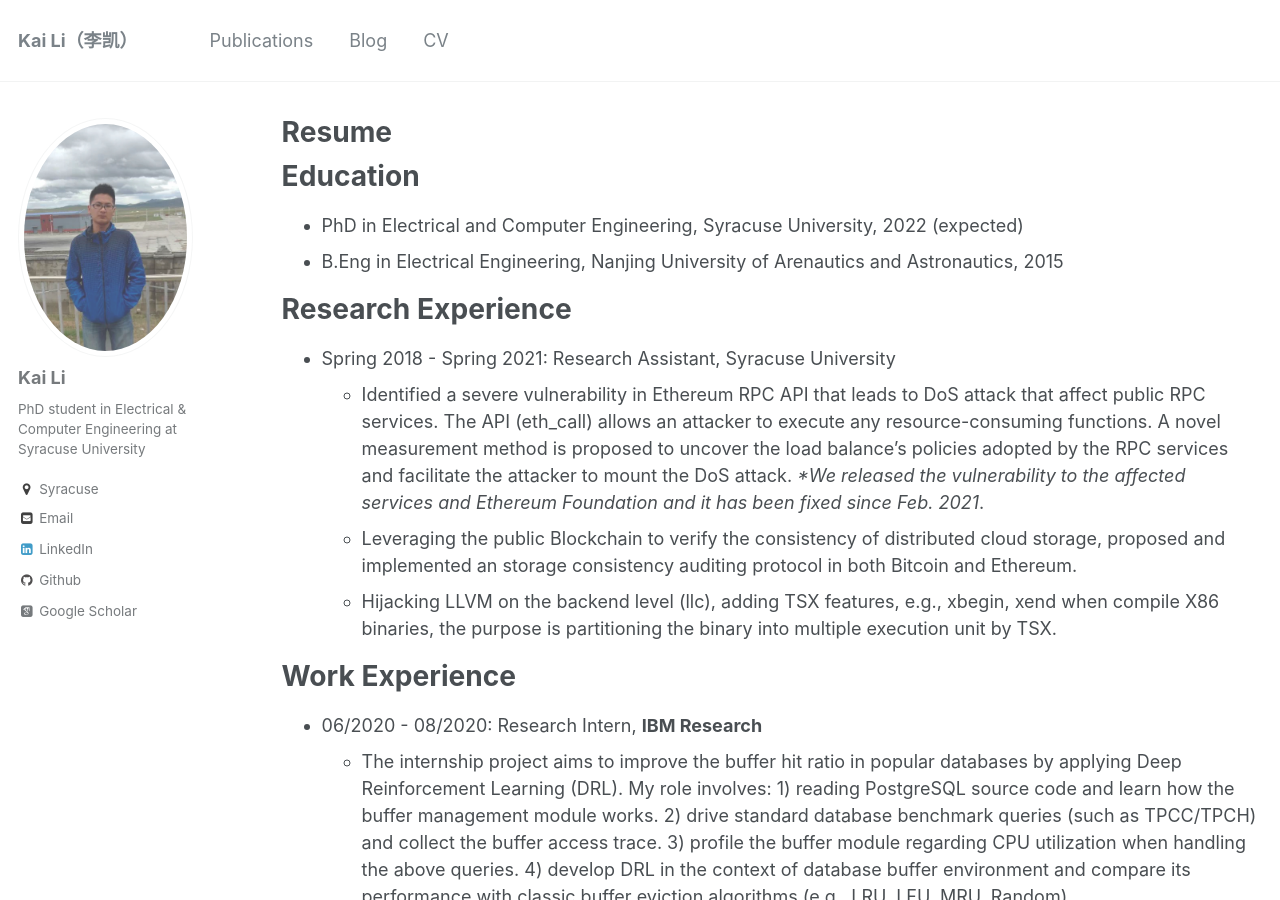
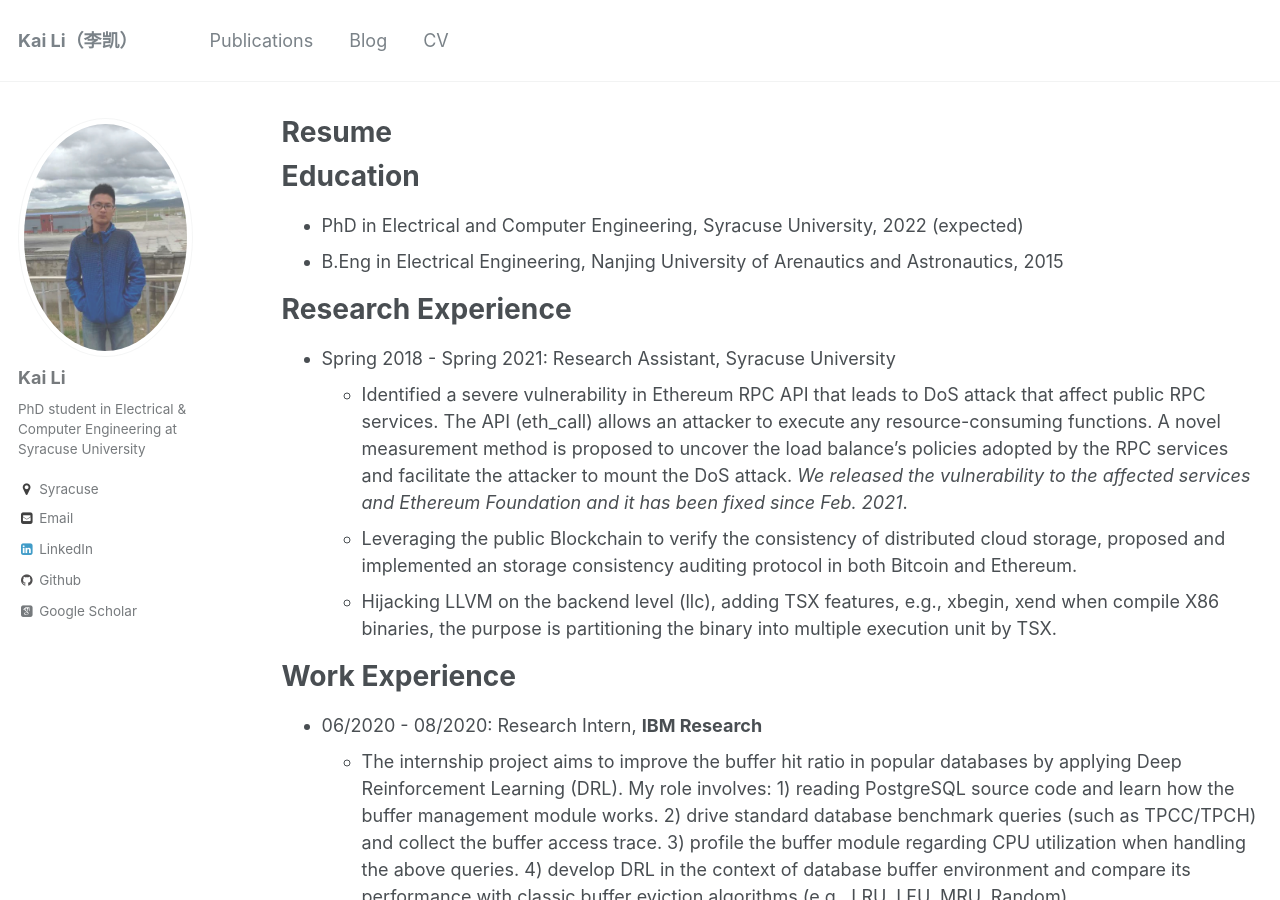
Before and after one commit to likai1993/likai1993.github.io, a Jekyll site: the page built from _pages/cv.md, in a window 1280 px wide and 900 px high. Built offline with Jekyll 4.4.1, drawn with Linux system fonts in a browser that asks for light colours; some web fonts are replaced.

Commit message:
Update cv.md

```diff
--- a/_pages/cv.md
+++ b/_pages/cv.md
@@ -18,7 +18,7 @@ Education
 Research Experience
 ======
 * Spring 2018 - Spring 2021: Research Assistant, Syracuse University
-  * Identified a severe vulnerability in Ethereum RPC API that leads to DoS attack that affect public RPC services. The API (eth_call) allows an attacker to execute any resource-consuming functions. A novel measurement method is proposed to uncover the load balance's policies adopted by the RPC services and facilitate the attacker to mount the DoS attack. **We released the vulnerability to the affected services and Ethereum Foundation and it has been fixed since Feb. 2021*.
+  * Identified a severe vulnerability in Ethereum RPC API that leads to DoS attack that affect public RPC services. The API (eth_call) allows an attacker to execute any resource-consuming functions. A novel measurement method is proposed to uncover the load balance's policies adopted by the RPC services and facilitate the attacker to mount the DoS attack. *We released the vulnerability to the affected services and Ethereum Foundation and it has been fixed since Feb. 2021*.
   * Leveraging the public Blockchain to verify the consistency of distributed cloud storage, proposed and implemented an storage consistency auditing protocol in both Bitcoin and Ethereum.
   * Hijacking LLVM on the backend level (llc), adding TSX features, e.g., xbegin, xend when compile X86 binaries, the purpose is partitioning the binary into multiple execution unit by TSX.
 
```
